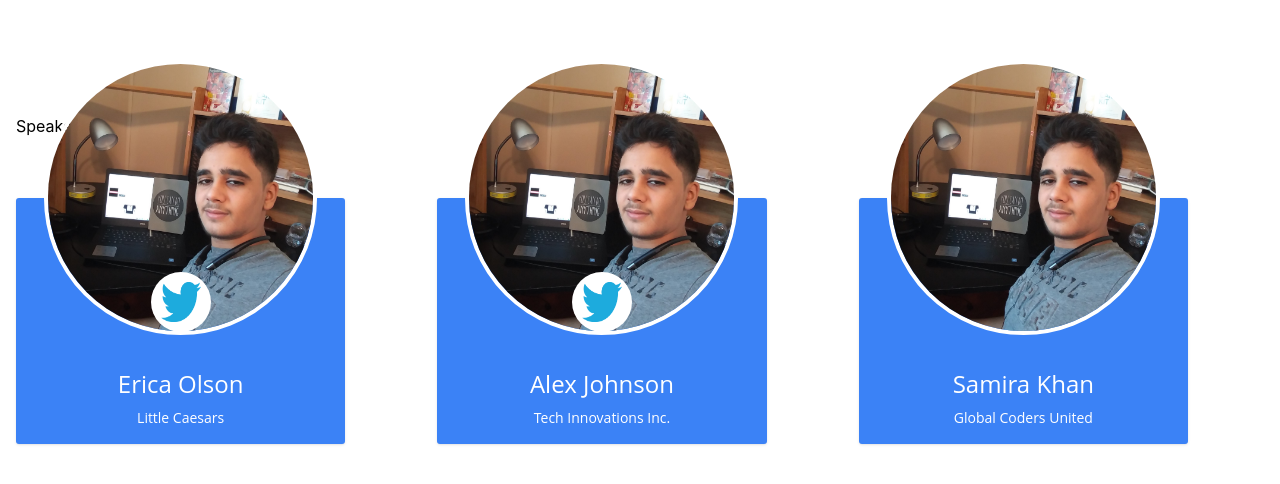
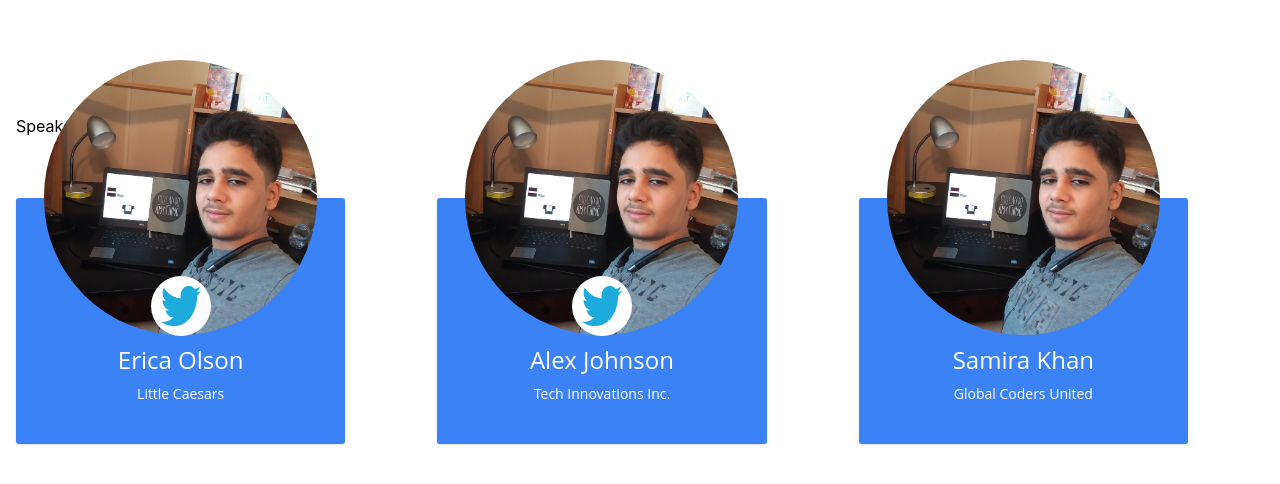
Before and after one commit to Heshoo-ksh/GDG_SummitWebiste, a React (Vite) app: page / in a window 1280 px wide. Shown: the part 1331-1815 px from the top of the page. Built offline with nearby package versions, Linux system fonts and the light colour scheme.

Commit message:
Fix padding and round space

```diff
--- a/src/components/ui/SpeakerCard.jsx
+++ b/src/components/ui/SpeakerCard.jsx
@@ -5,16 +5,16 @@ const SpeakerCard = ({ name, twitterHandle, imageUrl, companyName }) => {
   return (
     <div className="relative h-[246.52px] w-[329.30px] rounded-[3px] bg-blue-500 shadow">
       {/* Image circle, positioned to overlap the top of the rectangle */}
-      <div className="flex justify-center" style={{ marginTop: '-137.5px' }}>
+      <div className="mt-[-137.5px] flex justify-center">
         <div className="relative">
           <img
-            className="h-[275px] w-[273px] rounded-full border-4 border-white object-cover"
+            className="h-[275px] w-[273px] rounded-full object-cover"
             src={imageUrl}
             alt={name}
           />
           {/* Twitter Icon - Conditionally rendered */}
           {twitterHandle && (
-  <div className="absolute bottom-[-27px] left-1/2 flex h-[60px] w-[60px] -translate-x-1/2 -translate-y-1/2 items-center justify-center rounded-full bg-white">
+  <div className="absolute bottom-[-31px] left-1/2 flex h-[60px] w-[60px] -translate-x-1/2 -translate-y-1/2 items-center justify-center rounded-full bg-white">
     <img className="h-10 w-10" src={twitterLogo} alt="Twitter logo" />
   </div>
 )}
@@ -23,7 +23,7 @@ const SpeakerCard = ({ name, twitterHandle, imageUrl, companyName }) => {
       </div>
 
       {/* Rectangle for name and company */}
-      <div className="absolute bottom-0 w-full px-4 pb-4 pt-[60px]">
+      <div className="absolute bottom-0 w-full px-4 pb-10 ">
         <div className="text-center font-['Open_Sans'] text-2xl font-normal text-white">{name}</div>
         <div className="mt-2 text-center font-['Open_Sans'] text-sm font-normal text-white">{companyName}</div>
       </div>
```
